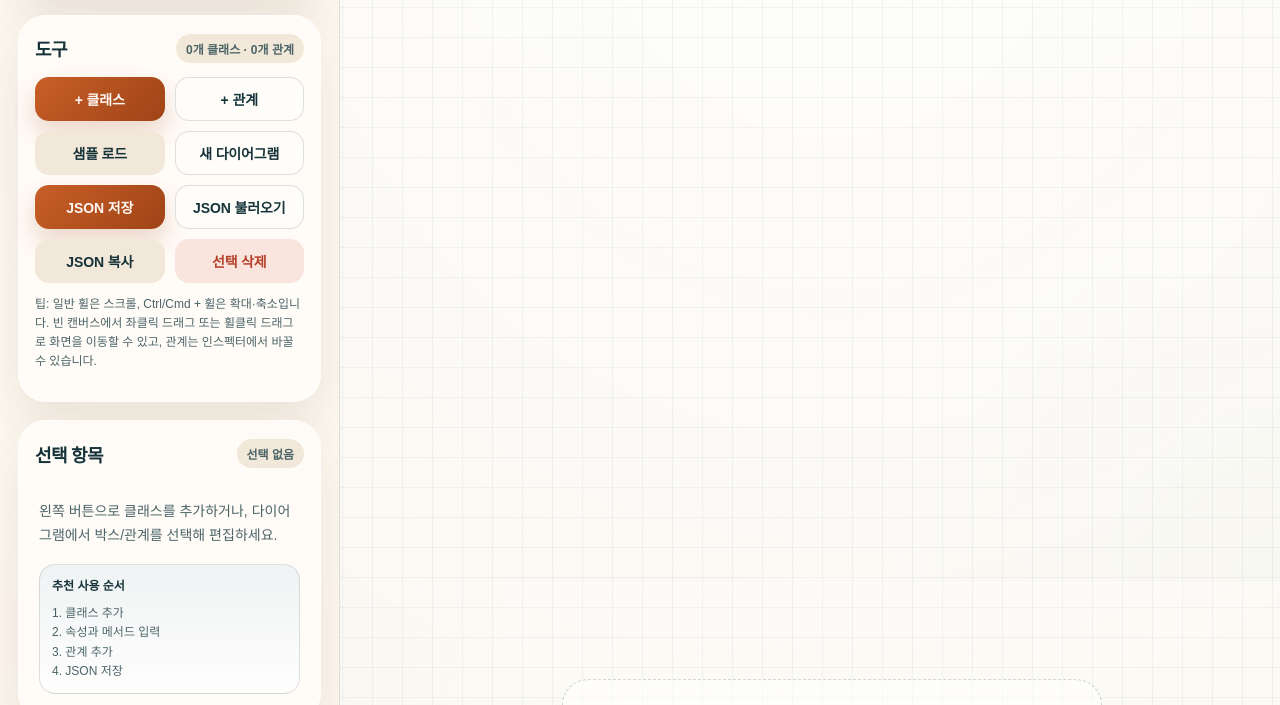
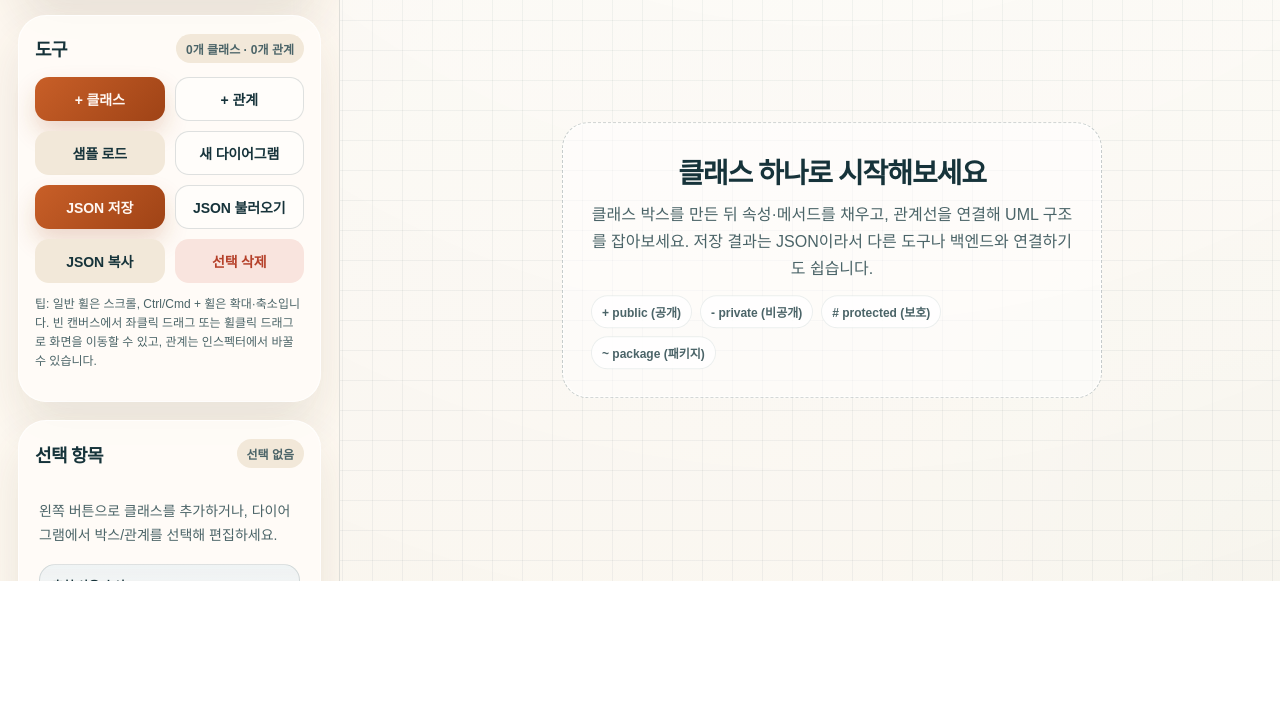
Before and after one commit to gesori-pro/uml-json-tool, a plain HTML site: page index.html in a window 1280 px wide. Shown: the part 219-924 px from the top of the page. After the commit the page ends 800 px from the top, so only its background shows below. Drawn offline with Linux system fonts and the light colour scheme; a web font is replaced by a local one.

Commit message:
[Fix] 좌측 메뉴 스크롤 문제 해결
.main-stage에 min-height 0으로 추가
.sidebar에 min-width, min-height
overflow를 auto에서 x는 hidden, y로 추가
overscroll-behavior을 contain으로 추가
webkit-overflow-scrolling을 touch로 추가하였음
appshell에 min-height 추가, height를 100vh로 추가하였음.

```diff
--- a/index.html
+++ b/index.html
@@ -63,17 +63,24 @@
       display: grid;
       grid-template-columns: var(--sidebar-w) 1fr;
       height: 100vh;
+      height: 100dvh;
+      min-height: 0;
     }
 
     .sidebar {
       display: flex;
       flex-direction: column;
       gap: 18px;
+      min-width: 0;
+      min-height: 0;
       padding: 22px 18px 18px;
       border-right: 1px solid var(--line);
       background: rgba(255, 250, 243, 0.86);
       backdrop-filter: blur(20px);
-      overflow: auto;
+      overflow-x: hidden;
+      overflow-y: auto;
+      overscroll-behavior: contain;
+      -webkit-overflow-scrolling: touch;
     }
 
     .brand-card,
@@ -336,6 +343,7 @@
       display: flex;
       flex-direction: column;
       min-width: 0;
+      min-height: 0;
     }
 
     .topbar {
```
